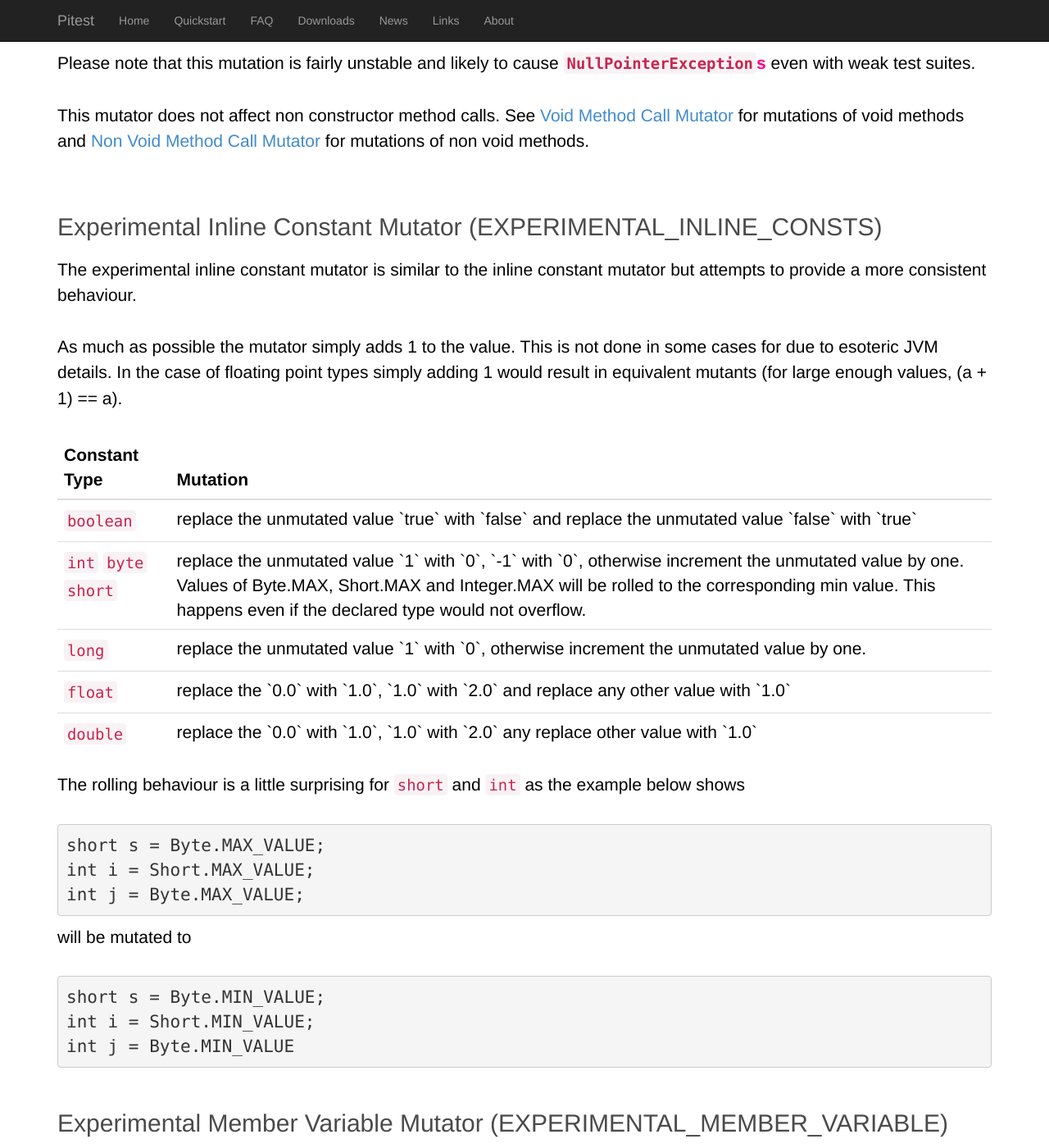
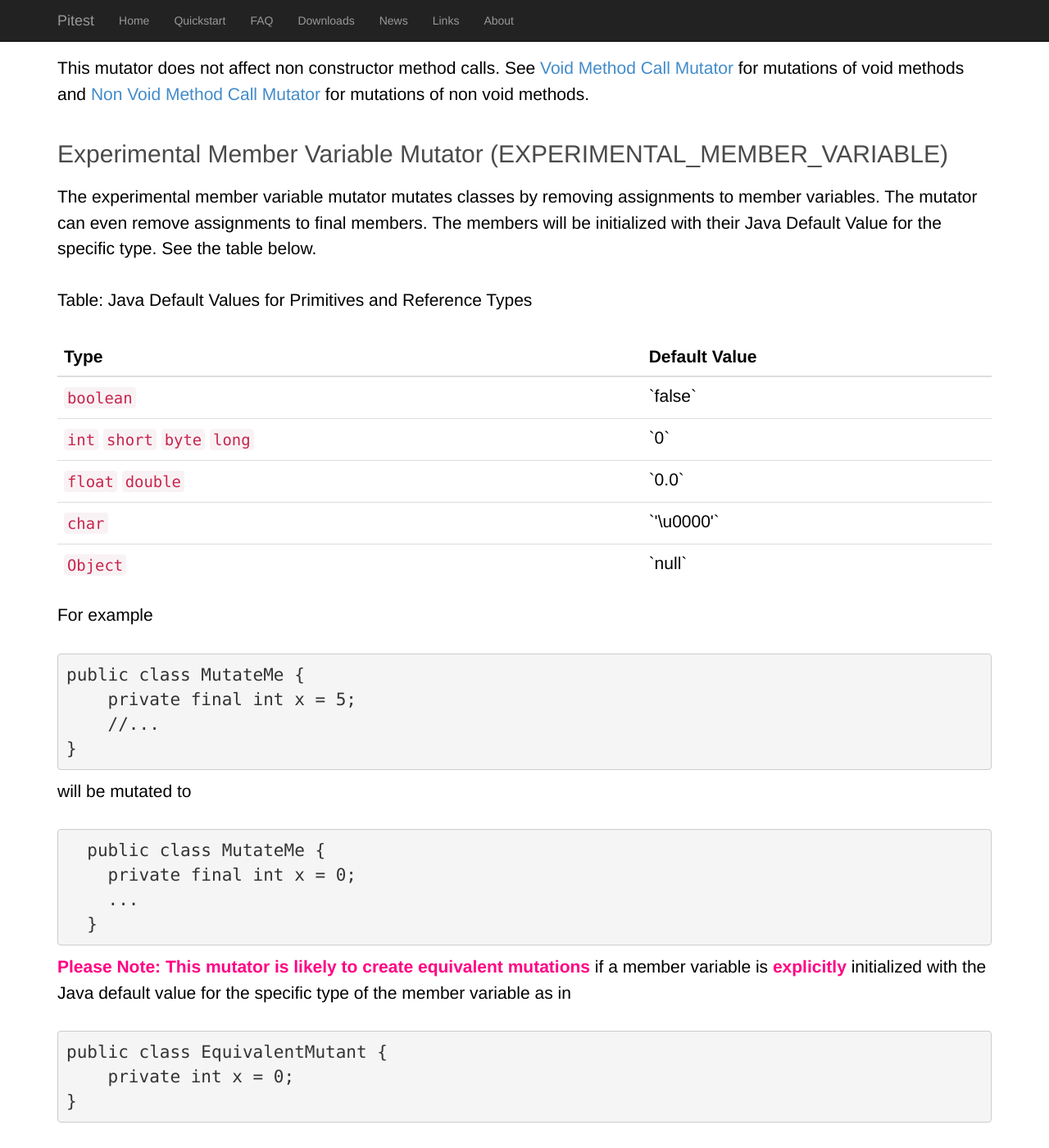
Before and after one commit to hcoles/pitest-site, a Jekyll site: the page built from quickstart/mutators.markdown, in a window 1280 px wide and 1400 px high, scrolled down 14061 px. Shown: the whole window at 82% size. Built offline with Jekyll 4.4.1, drawn with Linux system fonts in a browser that asks for light colours; Markdown is read by kramdown in place of the engine named in the settings; comment, search, counter and statistics services are not loaded; some of the changed text lies outside the part shown.

Commit message:
removed duplicate paragraph on mutator

````diff
--- a/quickstart/mutators.markdown
+++ b/quickstart/mutators.markdown
@@ -33,7 +33,6 @@ Here is the list of available mutators:
 - [Void Method Calls Mutator](#VOID_METHOD_CALLS)
 - [Non Void Method Calls Mutator](#NON_VOID_METHOD_CALLS)
 - [Constructor Calls Mutator](#CONSTRUCTOR_CALLS)
-- [Experimental Inline Constant Mutator](#EXPERIMENTAL_INLINE_CONSTS)
 - [Experimental Member Variable Mutator](#EXPERIMENTAL_MEMBER_VARIABLE)
 - [Experimental Switch Mutator](#EXPERIMENTAL_SWITCH)
 
@@ -741,85 +740,6 @@ mutations of void methods and
 [Non Void Method Call Mutator](#NON_VOID_METHOD_CALL) for mutations of non void
 methods.
 
-<a name="EXPERIMENTAL_INLINE_CONSTS" id="EXPERIMENTAL_INLINE_CONSTS"></a>
-
-Experimental Inline Constant Mutator (EXPERIMENTAL_INLINE_CONSTS)
------------------------------------------------------------------
-
-The experimental inline constant mutator is similar to the inline constant mutator but attempts
-to provide a more consistent behaviour.
-
-As much as possible the mutator simply adds 1 to the value. This is not done in
-some cases for due to esoteric JVM details. In the case of floating point types
-simply adding 1 would result in equivalent mutants (for large enough values, (a + 1) == a).
-
-<table class="table">
-    <thead>
-        <tr>
-            <th>Constant Type</th>
-            <th>Mutation</th>
-        </tr>
-    </thead>
-    <tbody>
-        <tr>
-            <td><code>boolean</code></td>
-            <td>
-                replace the unmutated value `true` with `false` and
-                replace the unmutated value `false` with `true`
-            </td>
-        </tr>
-        <tr>
-            <td><code>int</code> <code>byte</code> <code>short</code></td>
-            <td>
-                replace the unmutated value `1` with `0`, `-1` with `0`,
-                otherwise increment the unmutated value  by one.
-
-                Values of Byte.MAX, Short.MAX and Integer.MAX will be
-                rolled to the corresponding min value. This happens even
-                if the declared type would not overflow.
-            </td>
-        </tr>
-        <tr>
-            <td><code>long</code></td>
-            <td>
-                replace the unmutated value `1` with `0`, otherwise
-                increment the unmutated value by one.
-            </td>
-        </tr>
-        <tr>
-            <td><code>float</code></td>
-            <td>
-                replace the `0.0` with `1.0`, `1.0` with `2.0`
-                and replace any other value with `1.0`
-            </td>
-        </tr>
-        <tr>
-            <td><code>double</code></td>
-            <td>
-                replace the `0.0` with `1.0`, `1.0` with `2.0`
-                any replace other value with `1.0`
-            </td>
-        </tr>
-    </tbody>
-</table>
-
-The rolling behaviour is a little surprising for ```short``` and ```int``` as the example below shows
-
-<pre class="prettyprint lang-java">
-short s = Byte.MAX_VALUE;
-int i = Short.MAX_VALUE;
-int j = Byte.MAX_VALUE;
-</pre>
-
-will be mutated to
-
-<pre class="prettyprint lang-java">
-short s = Byte.MIN_VALUE;
-int i = Short.MIN_VALUE;
-int j = Byte.MIN_VALUE
-</pre>
-
-<a name="EXPERIMENTAL_MEMBER_VARIABLE" id="EXPERIMENTAL_MEMBER_VARIABLE"></a>
 
 Experimental Member Variable Mutator (EXPERIMENTAL_MEMBER_VARIABLE)
 -------------------------------------------------------------------
````
